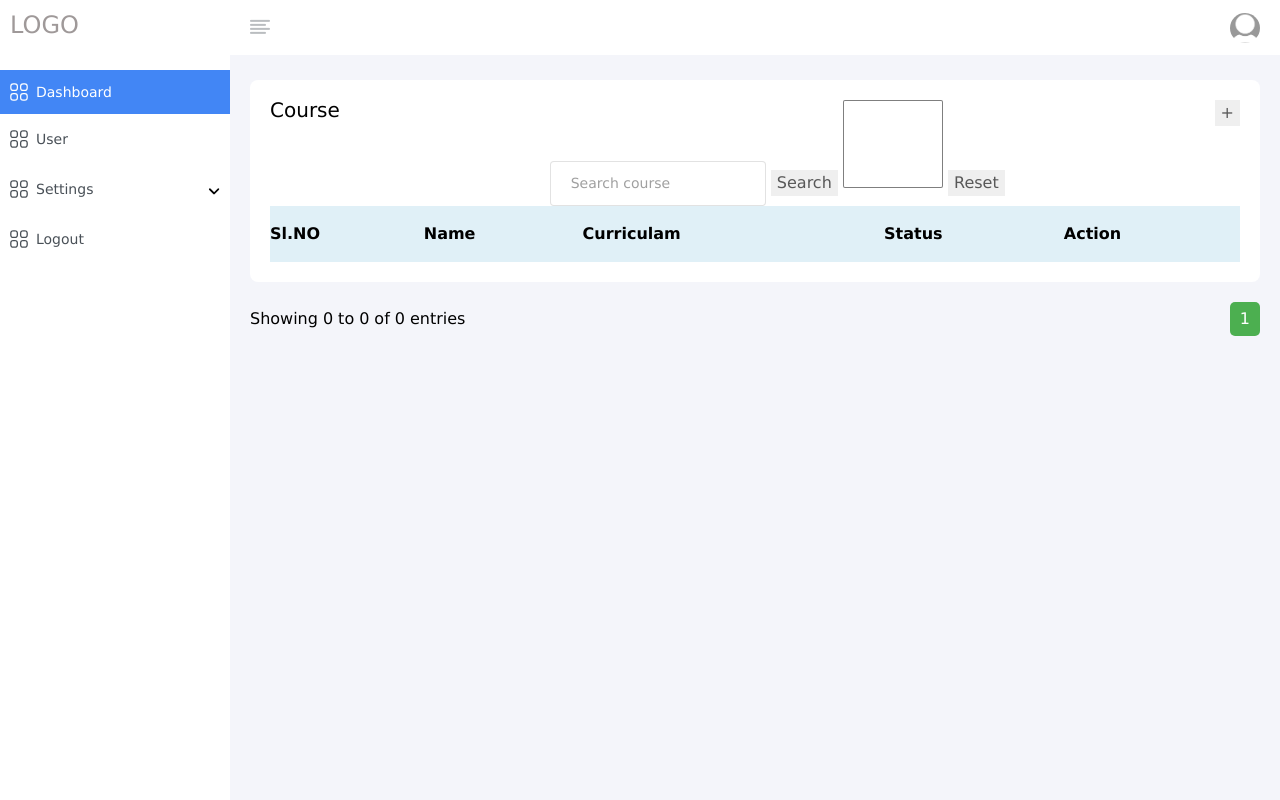
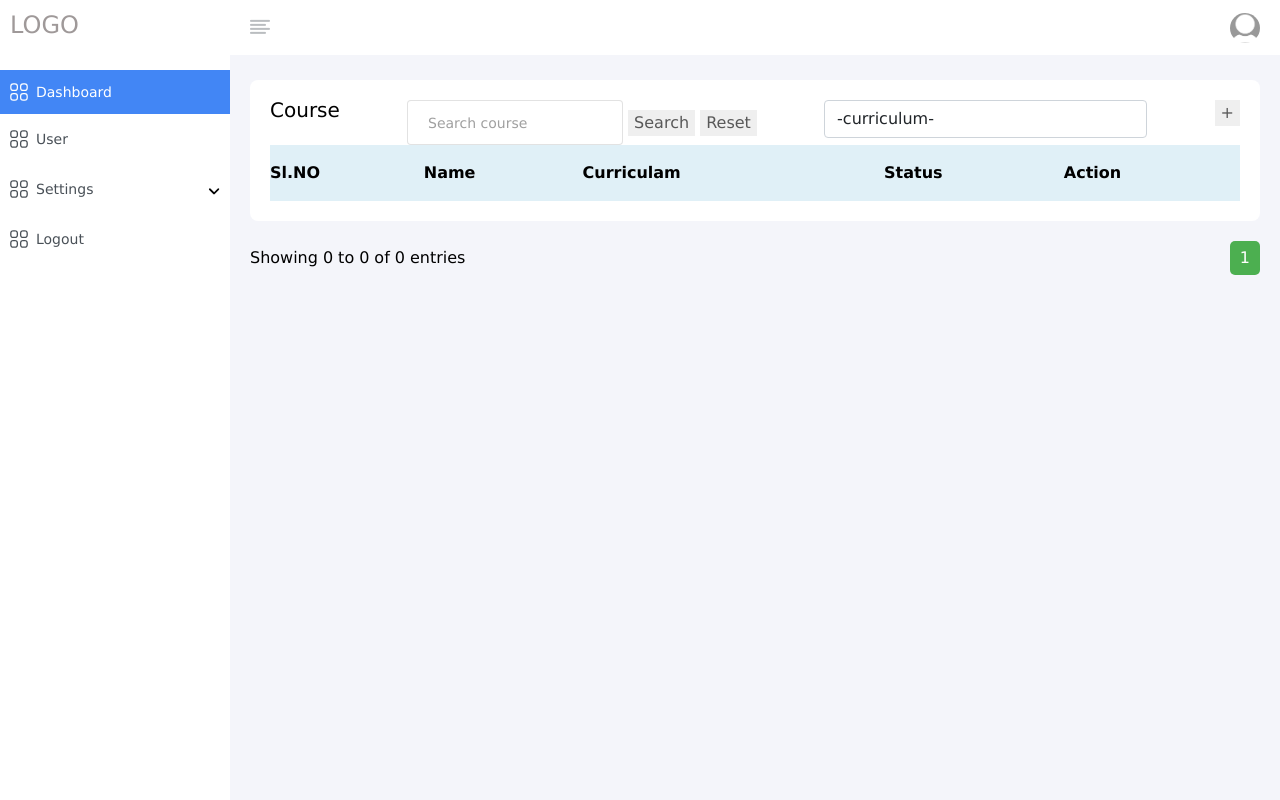
Before and after one commit to sabaritvelement8/swift, a Django app: page /course/ in a window 1280 px wide. Run offline with Django 4.2, Linux system fonts and the light colour scheme; the visitor is signed in with stand-in values (Sample User, id 1); data that the repository does not hold is empty; some libraries are stand-ins or nearby versions; some web fonts are replaced.

Commit message:
dropdown_search

```diff
--- a/static/swift/assets/js/course.js
+++ b/static/swift/assets/js/course.js
@@ -54,11 +54,12 @@ function FilterCourse(page) {
     }
     var url = $('#load_course').val()
     var filter = $('#search-id').val()
+    var curriculum = $('#curriculum-select').val()
     $.ajax({
         url: url,
         headers: { "X-CSRFToken": $("[name=csrfmiddlewaretoken]").val() },
         method: "GET",
-        data: { 'page': page,'filter':filter},
+        data: { 'page': page,'filter':filter,'curriculum':curriculum},
         beforeSend: function () { },
         success: function (response) {
             $('#course-tbody').html(response.template)
@@ -73,9 +74,18 @@ $('#form').submit(function (e) {
     FilterCourse('');
 });
 
-// re
+
+// dropdown
+$('#curriculum-select').change(function () {
+    var curriculum = $(this).val();
+    FilterCourse('');
+});
+
+
+// reset
 $('#reset-button').click (function() {
     $('#search-id').val('');
+    $('#curriculum-select').val('');
 
     FilterCourse()
 });
--- a/swift/admin.py
+++ b/swift/admin.py
@@ -4,3 +4,4 @@ from swift import models
 # Register your models here.
 admin.site.register(models.Course)
 admin.site.register(models.Subject)
+admin.site.register(models.Curriculum)
--- a/swift/views/course.py
+++ b/swift/views/course.py
@@ -2,7 +2,7 @@ from django.contrib.auth.mixins import LoginRequiredMixin
 from django.views.generic import View
 from swift.forms.course import CourseForm
 from swift.helper import renderfile, is_ajax, LogUserActivity
-from swift.models import Course
+from swift.models import Course,Curriculum
 from django.http import JsonResponse
 from django.template.loader import render_to_string
 from django.core.paginator import *
@@ -13,19 +13,75 @@ from django.db import transaction
 
 
 
+# class CourseView(LoginRequiredMixin, View):
+#     def get(self, request, *args, **kwargs):
+
+
+#         filterss = Curriculum.objects.all()
+#         if 'curriculum' in request.GET:
+#             filters = request.GET.get('curriculum')
+#             print(filters)
+#             courses = Course.objects.filter(name__icontains=filters).order_by('-id')
+#             print(courses)
+
+
+
+#         if 'filter' in request.GET:
+#             filter = request.GET.get('filter')
+#             courses = Course.objects.filter(name__icontains=filter).order_by('-id')
+
+#             return JsonResponse(response)
+
+
+#         else:
+#             courses = Course.objects.filter(is_active=True).order_by('-id')
+#         context, response = {}, {}
+#         page = int(request.GET.get('page', 1))
+#         paginator = Paginator(courses, PAGINATION_PERPAGE)
+#         try:
+#             courses = paginator.page(page)
+#         except PageNotAnInteger:
+#             courses = paginator.page(1)
+#         except EmptyPage:
+#             courses = paginator.page(paginator.num_pages)
+
+#         context['courses'], context['current_page'],context['curriculums']  = courses, page ,filterss
+
+#         if is_ajax(request=request):
+#             response['status'] = True
+#             response['pagination'] = render_to_string("swift/course/pagination.html",context=context,request=request)
+#             response['template'] = render_to_string('swift/course/course_list.html', context, request=request)
+#             return JsonResponse(response)
+#         context['form']  = CourseForm()
+#         return renderfile(request, 'course', 'index', context)
+
 class CourseView(LoginRequiredMixin, View):
     def get(self, request, *args, **kwargs):
+        filterss = Curriculum.objects.all()
+        courses = Course.objects.filter(is_active=True).order_by('-id')
+        context = {
+            'courses': None,
+            'current_page': None,
+            'curriculums': filterss,
+            'form': CourseForm()
+        }
+        response = {}
         if 'filter' in request.GET:
-            filter = request.GET.get('filter')
-            courses = Course.objects.filter(name__icontains=filter).order_by('-id')
+            filter_value = request.GET.get('filter')
+            if filter_value:
+                     courses = courses.filter(name__icontains=filter_value).order_by('-id')
 
-            # return JsonResponse(response)
+        if 'curriculum' in request.GET:
+            filters = request.GET.get('curriculum')
+            if filters:
+                     courses = courses.filter(curriculum_id=filters).order_by('-id')
 
-        else:
-            courses = Course.objects.filter(is_active=True).order_by('-id')
-        context, response = {}, {}
-        page = int(request.GET.get('page', 1))
+
+
+
+        page = request.GET.get('page')
         paginator = Paginator(courses, PAGINATION_PERPAGE)
+
         try:
             courses = paginator.page(page)
         except PageNotAnInteger:
@@ -33,16 +89,16 @@ class CourseView(LoginRequiredMixin, View):
         except EmptyPage:
             courses = paginator.page(paginator.num_pages)
 
-        context['courses'], context['current_page'] = courses, page
-        if is_ajax(request=request):
+        context['courses'] = courses
+        context['current_page'] = page
+
+        if  is_ajax(request=request):
             response['status'] = True
-            response['pagination'] = render_to_string("swift/course/pagination.html",context=context,request=request)
-            response['template'] = render_to_string('swift/course/course_list.html', context, request=request)
+            response['pagination'] = render_to_string("swift/course/pagination.html", context=context, request=request)
+            response['template'] = render_to_string('swift/course/course_list.html', context=context, request=request)
             return JsonResponse(response)
-        context['form']  = CourseForm()
-        return renderfile(request, 'course', 'index', context)
 
-
+        return render(request, 'swift/course/index.html', context)
 
 
 class CourseCreate(LoginRequiredMixin, View):
--- a/templates/swift/course/index.html
+++ b/templates/swift/course/index.html
@@ -9,15 +9,25 @@
             <link href="https://cdnjs.cloudflare.com/ajax/libs/select2/4.0.13/css/select2.min.css" rel="stylesheet" />
 
             <form id="form">
+
                 <input type="text" id="search-id" name='filter' placeholder="Search course">
                 <button type="submit">Search</button>
 
-                <select id="multiselect" multiple="multiple" style="width: 100px;"></select>
+
                 <button type="button" id="reset-button">Reset</button>  <!-- Add the reset button -->
+
             </form>
 
+            <div class="col-md-4">
+                <select id="curriculum-select" name="curriculum" class="form-control">
+                    <option value="" selected>-curriculum-</option>
+                    {% for curriculum in curriculums %}
+                    <option value="{{ curriculum.id }}">{{ curriculum.name }}</option>
+                    {% endfor %}
+                </select>
 
-
+            </div>
+            {% comment %} <button type="button" id="reset-button">Reset</button>  <!-- Add the reset button --> {% endcomment %}
 
 
 
```
